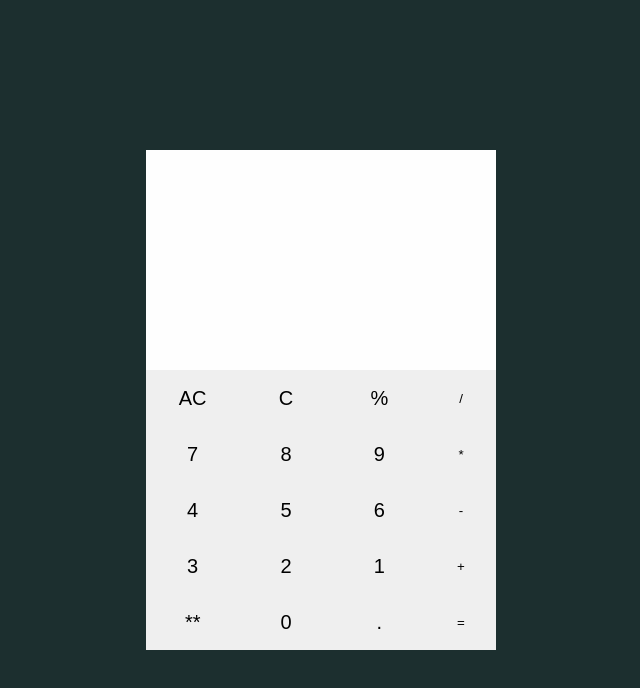
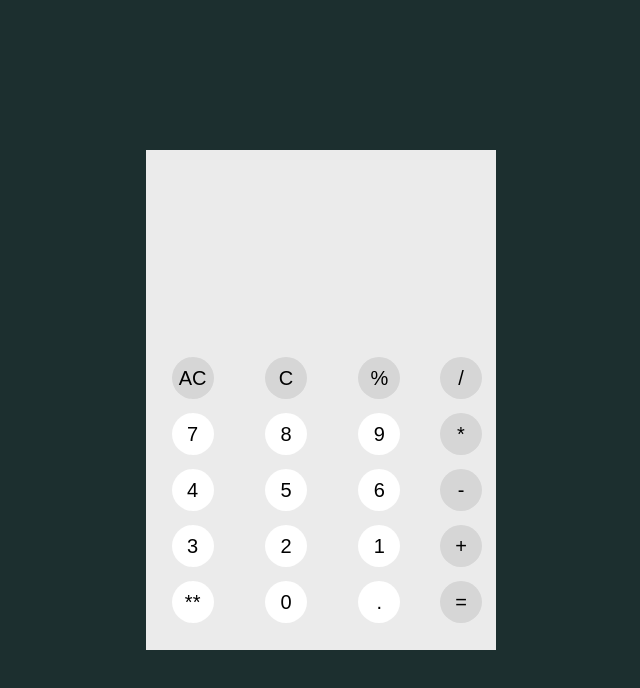
Before and after one commit to Amruta0103/calculator, a React (Create React App) app: page / in a window 1280 px wide. Shown: the top 688 px of the page, without its empty margins (319-959 px from the left). Built offline with nearby package versions, Linux system fonts and the light colour scheme.

Commit message:
layout finalized

```diff
--- a/src/components/Calculator.jsx
+++ b/src/components/Calculator.jsx
@@ -31,12 +31,13 @@ const Calculator = () => {
   margin: auto;
   display: flex;
   flex-direction: column;
-  background: #fefefe;
+  background: #ebebeb;
   `
   const Display = styled.div`
-  flex: 1 0 35%;
+  height: 200px;
   width: inherit;
   position: relative;
+  background: transparent;
   `
   const DisplayText = styled.div`
   color: black;
@@ -55,55 +56,85 @@ const Calculator = () => {
   flex: 1;
   `
   const Row = styled.div`
-  display:flex;
+  display: flex;
   `
   const Keys =styled.div`
-  display:flex;
+  display: flex;
   flex-wrap: wrap;
   `
   const Column = styled.div`
   display: flex;
   flex-direction: column;
-  flex: 0.25
+  flex-wrap: wrap;
+  flex: 0.25;
   `
-  const Cols = styled.button`
-  flex: 1 0 20%;
+  const ColButtons = styled.button`
+  font-size: 20px;
   box-shadow: none;
   border: none;
+  height: 3.5rem;
+  flex: 1;
+  background: #ebebeb;
   `
   const Buttons = styled.button`
   flex: 1 0 33%;
   font-size: 20px;
-  height: 3.5rem;
   box-shadow: none;
   border: none;
+  height: 3.5rem;
+  background: #ebebeb;
+  align-items:center;
   `
+  const CoreButton = styled.div`
+  display: flex;
+  align-items: center;
+  justify-content: center;
+  margin: auto;
+  height: 2.5rem;
+  width: 2.5rem;
+  border-radius: 2rem;
+  border: 1px solid transparent;
+  background: #ffffff;
+  `
+  const SideButton = styled.div`
+  display: flex;
+  align-items: center;
+  justify-content: center;
+  margin: auto;
+  height: 2.5rem;
+  width: 2.5rem;
+  border-radius: 2rem;
+  border: 1px solid transparent;
+  background: #d6d6d6;
+  `
+
   return(
     <Calculator>
       <Display>
         <DisplayText >{val}</DisplayText>
       </Display>
-      {/* <ButtonsBox>{keys.map((item)=>(
-        <Buttons>
-          <Button onClick={clickHandler} key={item} style={{fontSize:"20px"}}>{item}</Button>
-        </Buttons>
-      ))}</ButtonsBox> */}
       <FlexBoxMain>
         <FlexBoxSub>
           <Row>
             {row.map((r)=>(
-              <Buttons onClick={clickHandler}>{r}</Buttons>
+              <Buttons onClick={clickHandler}>
+                <SideButton>{r}</SideButton>
+              </Buttons>
             ))}
           </Row>
           <Keys>
             {keys.map((k)=>(
-              <Buttons onClick={clickHandler}>{k}</Buttons>
+              <Buttons onClick={clickHandler}>
+                <CoreButton>{k}</CoreButton>
+              </Buttons>
             ))}
           </Keys>
         </FlexBoxSub>
         <Column>
           {col.map((c)=>(
-            <Cols onClick={clickHandler}>{c}</Cols>
+             <ColButtons onClick={clickHandler}>
+              <SideButton>{c}</SideButton>
+             </ColButtons>
           ))}
         </Column>
       </FlexBoxMain>
```
